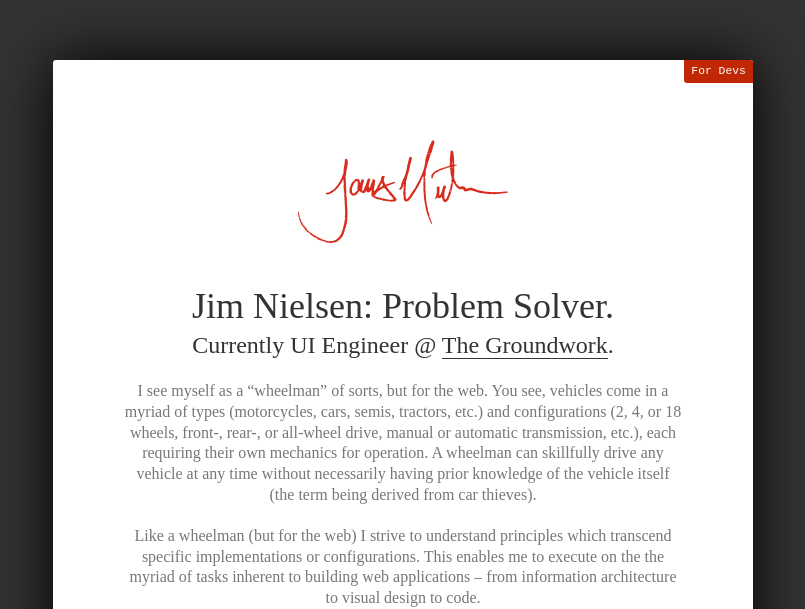
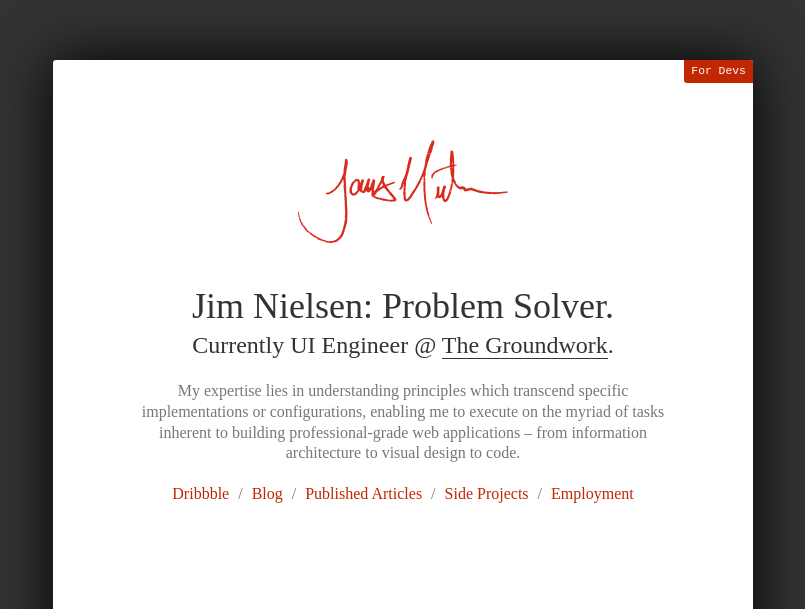
Before and after one commit to jimniels/www, a Jekyll site: the page built from index.html, in a window 1280 px wide. Shown: the top 609 px of the page, without its empty margins (237-1042 px from the left). Built offline with Jekyll 4.4.1, drawn with Linux system fonts in a browser that asks for light colours; Markdown is read by kramdown in place of the engine named in the settings; comment, search, counter and statistics services are not loaded.

Commit message:
push up late fix to copy

```diff
--- a/_includes/header.html
+++ b/_includes/header.html
@@ -10,11 +10,7 @@
   </h2>
 
   <p>
-    I see myself as a “wheelman” of sorts, but for the web. You see, vehicles come in a myriad of types (motorcycles, cars, semis, tractors, etc.) and configurations (2, 4, or 18 wheels, front-, rear-, or all-wheel drive, manual or automatic transmission, etc.), each requiring their own mechanics for operation. A wheelman can skillfully drive any vehicle at any time without necessarily having prior knowledge of the vehicle itself (the term being derived from car thieves).
-  </p>
-
-  <p>
-    Like a wheelman (but for the web) I strive to understand principles which transcend specific implementations or configurations. This enables me to execute on the the myriad of tasks inherent to building web applications – from information architecture to visual design to code.
+    My expertise lies in understanding principles which transcend specific implementations or configurations, enabling me to execute on the myriad of tasks inherent to building professional-grade web applications – from information architecture to visual design to code.
   </p>
 
   <nav>
--- a/_sass/_header.scss
+++ b/_sass/_header.scss
@@ -32,6 +32,10 @@
   p {
     color: $color-text-light;
     margin-bottom: em(20);
+
+    a {
+      text-decoration: underline;
+    }
   }
 
   nav {
```
